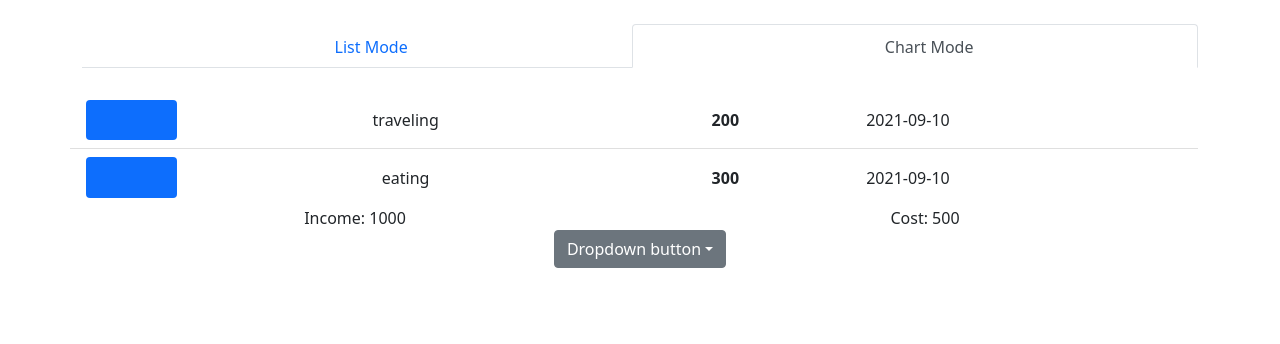
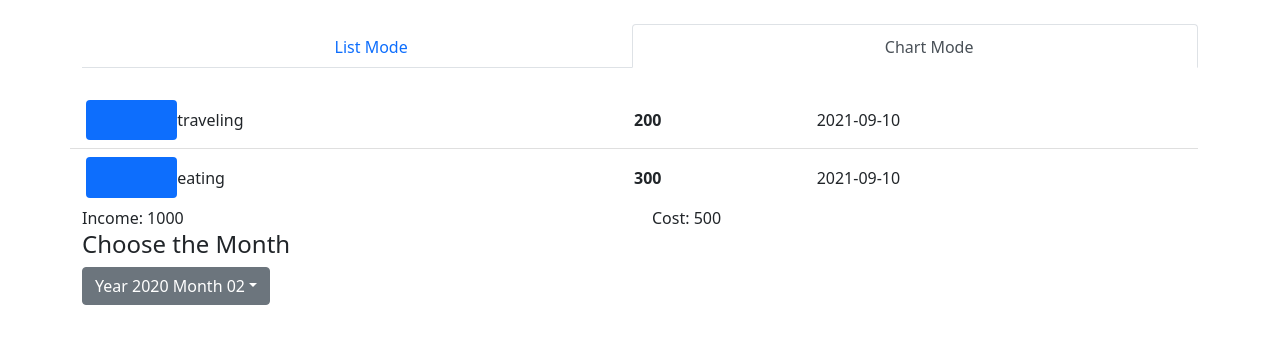
Before and after one commit to qiuxan/book-keeping-project, a React (Create React App) app: page / in a window 1280 px wide. Shown: the top 344 px of the page. Built offline with nearby package versions, Linux system fonts and the light colour scheme; some icons are missing.

Commit message:
year month picker

```diff
--- a/src/App.css
+++ b/src/App.css
@@ -1,6 +1,6 @@
-.App {
+/* .App {
   text-align: center;
-}
+} */
 
 .App-logo {
   height: 40vmin;
@@ -32,6 +32,7 @@
   from {
     transform: rotate(0deg);
   }
+
   to {
     transform: rotate(360deg);
   }
--- a/src/App.js
+++ b/src/App.js
@@ -79,7 +79,10 @@ function App() {
           cost={500}
         />
 
-        <MonthPicker />
+        <MonthPicker
+          year={2020}
+          month={2}
+        />
 
       </div>
 
--- a/src/components/MonthPicker.jsx
+++ b/src/components/MonthPicker.jsx
@@ -1,22 +1,68 @@
 import React from 'react';
 import PropTypes from 'prop-types';
+import * as utility from '../utility';
 
 class MonthPicker extends React.Component {
-    constructor(props) {
-        super(props);
-        this.state = {}
+
+    state = {
+        isOpen: false
     }
+
+    handleDropdown = event => {
+        event.preventDefault();
+        this.setState({ isOpen: !this.state.isOpen });
+    }
+
     render() {
-        return (<div className="dropdown">
-            <button className="btn btn-secondary dropdown-toggle" type="button" id="dropdownMenuButton1" data-bs-toggle="dropdown" aria-expanded="false">
-                Dropdown button
-            </button>
-            <ul className="dropdown-menu" aria-labelledby="dropdownMenuButton1">
-                <li><a className="dropdown-item" href="#">Action</a></li>
-                <li><a className="dropdown-item" href="#">Another action</a></li>
-                <li><a className="dropdown-item" href="#">Something else here</a></li>
-            </ul>
-        </div>);
+
+        const { year, month } = this.props;
+        const { isOpen } = this.state;
+        const monthRange = utility.setRange(12, 1);
+        const yearRange = utility.setRange(9, -4).map(number => number + year);
+        // console.log(yearRange);
+
+
+
+        return (
+            <div className="dropdown month-picker-component">
+
+                <h4>Choose the Month</h4>
+                <button
+
+                    onClick={this.handleDropdown}
+                    className="btn btn-secondary dropdown-toggle"
+                    type="button"
+                    id="dropdownMenuButton1"
+                    // data-bs-toggle="dropdown"
+                    aria-expanded="false"
+                >
+
+                    {`Year ${year}  Month ${utility.padLeft(month)}`}
+                </button>
+                {isOpen &&
+                    <div className="dropdown-month-menu" style={{ display: 'block' }}>
+
+                        <div className="row">
+                            <div className="col-2">
+                                {yearRange.map(
+                                    (yearNumber) => (<a href="#" className="dropdown-item">{yearNumber} </a>
+                                    )
+                                )}
+                            </div>
+                            <div className="col-2">
+                                {monthRange.map(
+                                    (monthNumber) => (<a href="#" className="dropdown-item">{utility.padLeft(monthNumber)} </a>
+                                    )
+                                )}                            </div>
+                        </div>
+
+                    </div>
+                }
+
+
+
+            </div >
+        );
     }
 }
 
--- a/src/utility.js
+++ b/src/utility.js
@@ -1,2 +1,12 @@
 export const LIST_VIEW = 'list'
 export const CHART_VIEW = 'chart'
+
+export const padLeft = n => n < 10 ? '0' + n : n;
+
+export const setRange = (rangeSize, rangeStartAt) => {
+    const arr = [];
+    for (let i = 0; i < rangeSize; i++) {
+        arr[i] = rangeStartAt + i;
+    }
+    return arr;
+}
```
